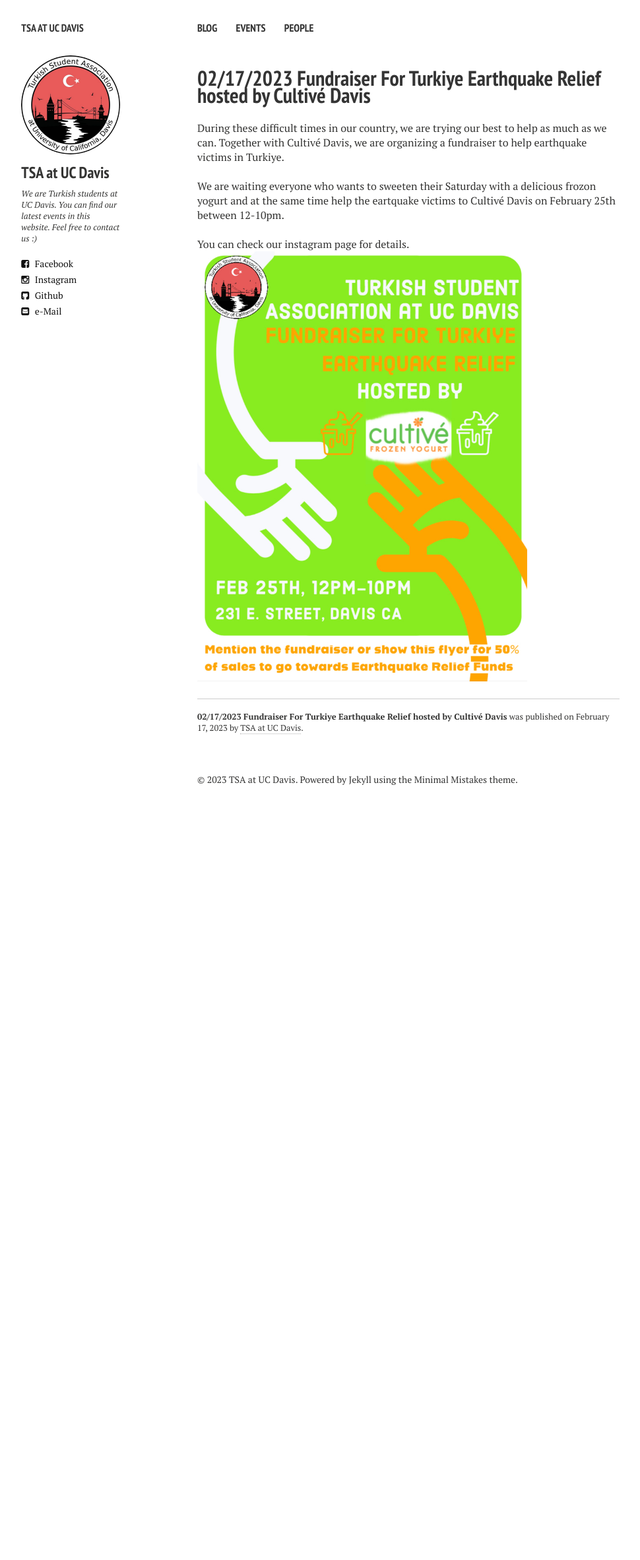
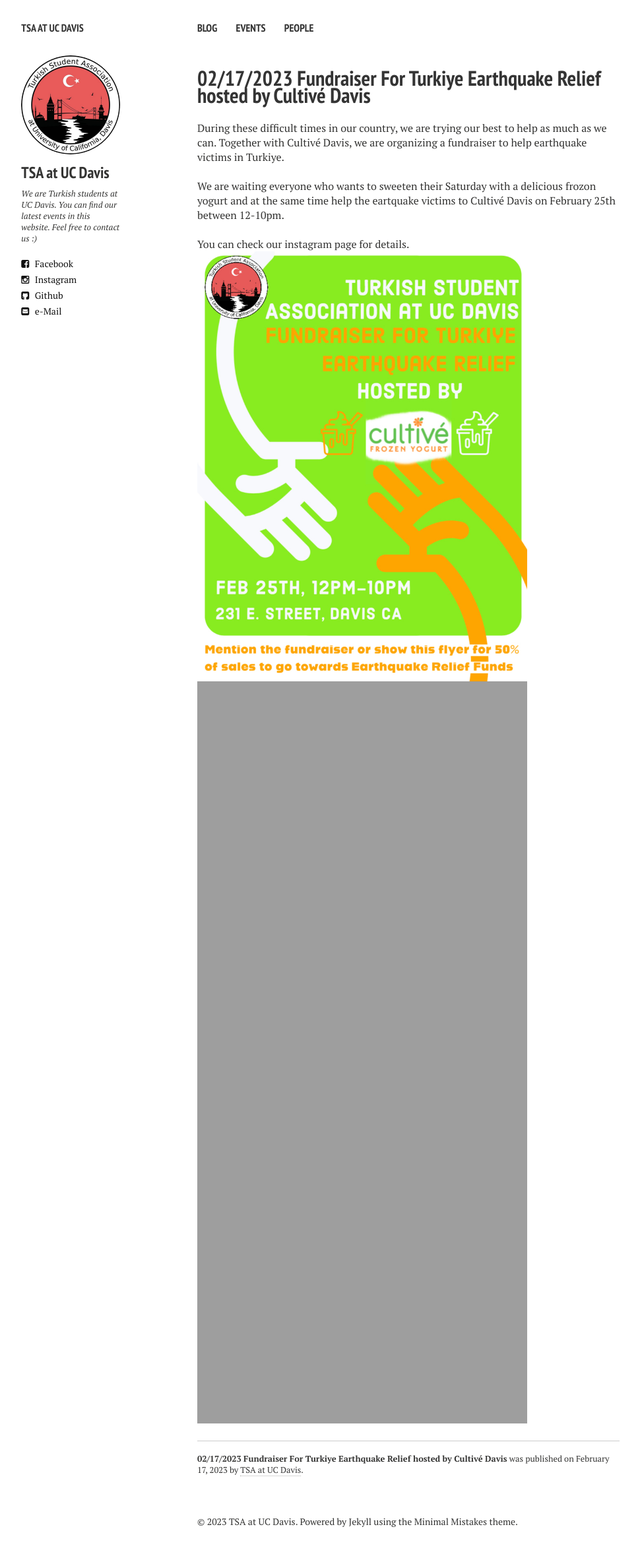
Before and after one commit to tsaatucdavis/tsaatucdavis.github.io, a Jekyll site: the page built from _posts/2023-02-17-cultive_fundraiser.md, in a window 1280 px wide. Shown: the whole page at 66% size, without its empty margins (21-991 px from the left). Built offline with Jekyll 4.4.1, drawn with Linux system fonts in a browser that asks for light colours; nearby versions of some CDN libraries; before the commit the page ends 1240 px from its top, so only the background shows below that.

Commit message:
Update 2023-02-17-cultive_fundraiser.md

```diff
--- a/_posts/2023-02-17-cultive_fundraiser.md
+++ b/_posts/2023-02-17-cultive_fundraiser.md
@@ -14,3 +14,9 @@
 You can check our [instagram page](https://www.instagram.com/p/CoxZJDsplGq/?igshid=MDJmNzVkMjY%3D) for details.
 <br />
 <img align="middle" width="500" src="{{ site.url }}/images/cultive_fundraiser.jpg" alt="...">
+<br />
+<img align="middle" width="500" src="{{ site.url }}/images/cultive_earthquake_1.jpg" alt="...">
+<br />
+<img align="middle" width="500" src="{{ site.url }}/images/cultive_earthquake_2.jpg" alt="...">
+<br />
+<img align="middle" width="500" src="{{ site.url }}/images/cultive_earthquake_3.jpg" alt="...">
```
